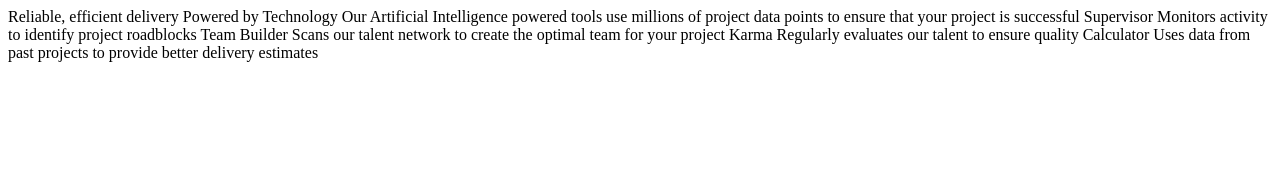
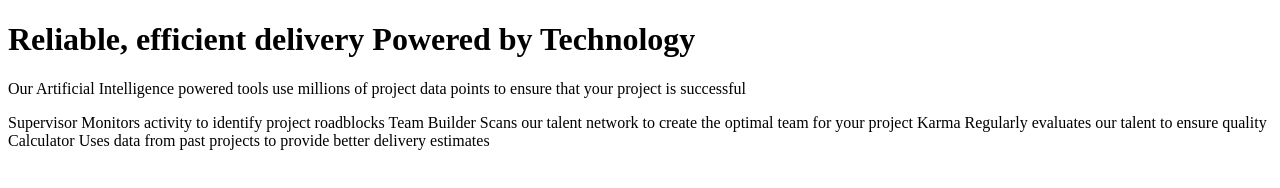
Before and after one commit to Annie-Huang/four-card-feature-section, a website: page index.html in a window 1280 px wide. Drawn offline with Linux system fonts and the light colour scheme.

Commit message:
Put the <header> content

```diff
--- a/index.html
+++ b/index.html
@@ -14,12 +14,19 @@
     <link rel="stylesheet" href="style.css" />
   </head>
   <body>
-    Reliable, efficient delivery Powered by Technology Our Artificial
-    Intelligence powered tools use millions of project data points to ensure
-    that your project is successful Supervisor Monitors activity to identify
-    project roadblocks Team Builder Scans our talent network to create the
-    optimal team for your project Karma Regularly evaluates our talent to ensure
-    quality Calculator Uses data from past projects to provide better delivery
-    estimates
+    <header>
+      <div class="wrapper wrapper--narrow">
+        <h1>Reliable, efficient delivery <span>Powered by Technology</span></h1>
+        <p>
+          Our Artificial Intelligence powered tools use millions of project data
+          points to ensure that your project is successful
+        </p>
+      </div>
+    </header>
+
+    Supervisor Monitors activity to identify project roadblocks Team Builder
+    Scans our talent network to create the optimal team for your project Karma
+    Regularly evaluates our talent to ensure quality Calculator Uses data from
+    past projects to provide better delivery estimates
   </body>
 </html>
```
